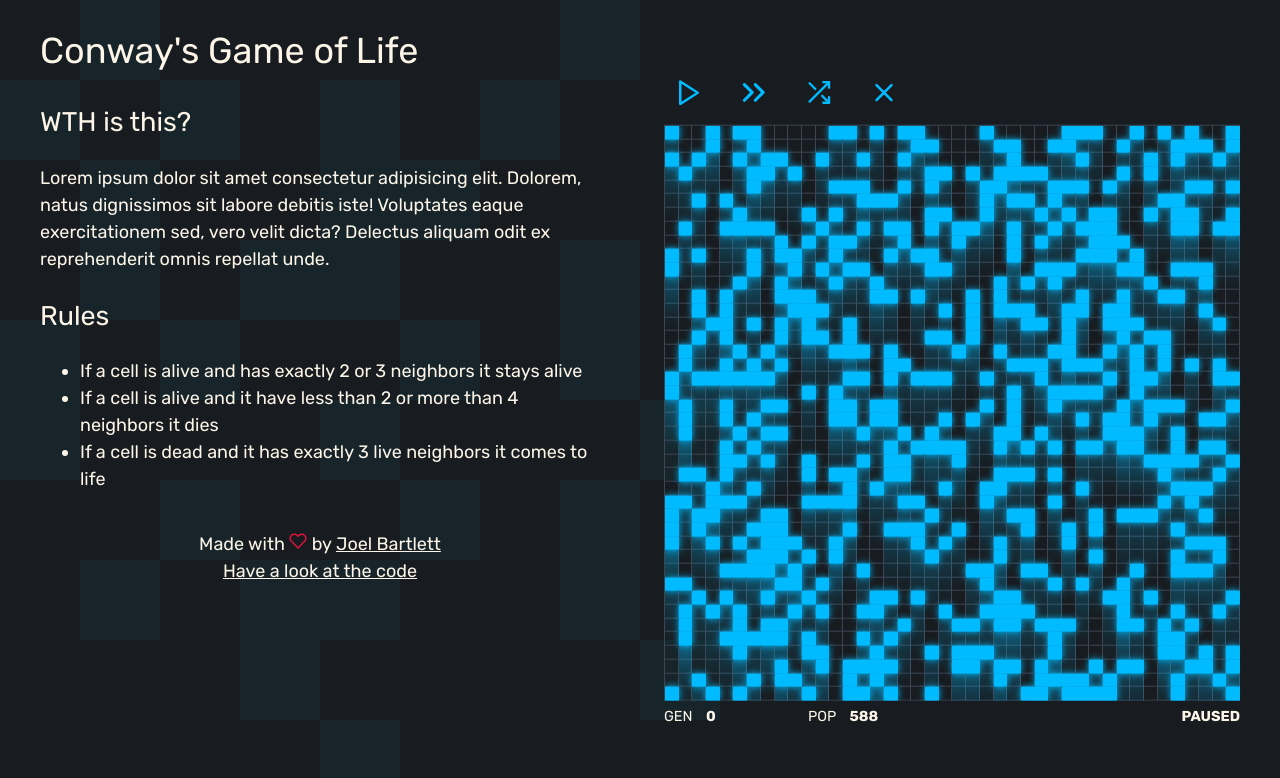
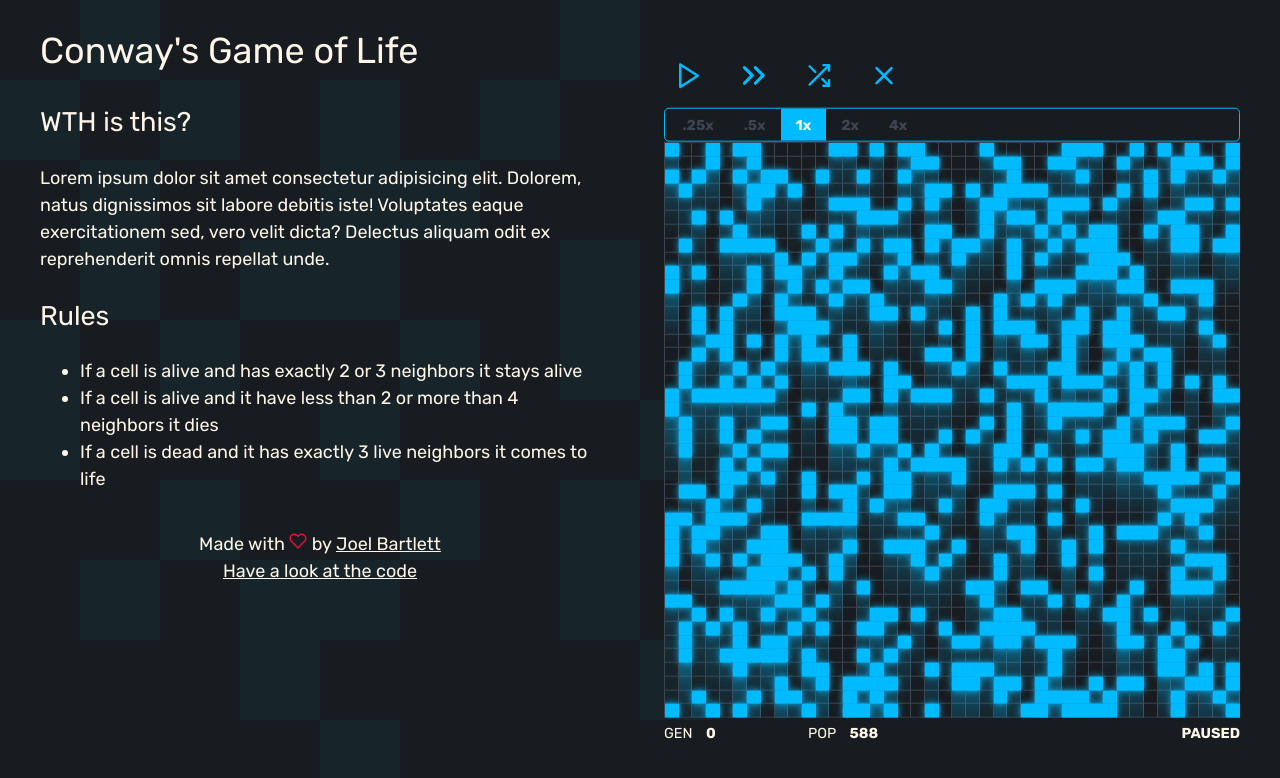
Before and after one commit to murbar/conways, a React (Create React App) app: page / in a window 1280 px wide. Shown: the top 778 px of the page. Built offline with nearby package versions, Linux system fonts and the light colour scheme.

Commit message:
Add speed control

```diff
--- a/src/App.js
+++ b/src/App.js
@@ -82,6 +82,19 @@ function App() {
     });
   };
 
+  const setSpeed = speedMS => {
+    const speed = parseInt(speedMS);
+
+    if (!typeof speed === 'number') {
+      console.error('Speed must be a number');
+    } else {
+      setConfig(prev => {
+        if (!isPaused) setEvolutionInterval(speed);
+        return { ...prev, speed };
+      });
+    }
+  };
+
   useInterval(() => {
     step();
   }, evolutionInterval);
@@ -101,7 +114,7 @@ function App() {
       </header>
 
       <GameContainer>
-        <Controls isPaused={isPaused} callbacks={{ playPause, step, randomize, reset }} />
+        <Controls isPaused={isPaused} callbacks={{ playPause, step, randomize, reset, setSpeed }} />
         <GridDisplay state={gridState} setCell={setCell} isPaused={isPaused} />
         <Stats genCount={genCount} popCount={popCount} isPaused={isPaused} />
       </GameContainer>
--- /dev/null
+++ b/src/components/ChoiceToggle.js
@@ -0,0 +1,74 @@
+import React, { useState } from 'react';
+import styled from 'styled-components';
+import { media } from '../styles/helpers';
+
+const Styles = styled.div`
+  display: flex;
+  border-radius: ${p => p.theme.inputBorderRadius};
+  border: 1px solid ${p => p.theme.colors.primary};
+  overflow: hidden;
+  button {
+    font-size: 0.8em;
+    font-family: ${p => p.theme.fontFamily};
+    font-weight: bold;
+    border: none;
+    background: none;
+    margin: 0;
+    padding: 0.75rem 0.75rem;
+    color: ${p => p.theme.colors.secondary};
+    cursor: pointer;
+  }
+  button:hover {
+    color: ${p => p.theme.colors.foreground};
+    background: ${p => p.theme.colors.secondary};
+  }
+  button:first-child {
+    padding-left: 1rem;
+  }
+  button:last-child {
+    padding-right: 1rem;
+  }
+  button:focus {
+    outline: none;
+  }
+  button.selected {
+    background: ${p => p.theme.colors.primary};
+    color: ${p => p.theme.colors.foreground};
+  }
+  button.selected:hover {
+    background: ${p => p.theme.colors.primary};
+    color: ${p => p.theme.colors.foreground};
+    cursor: default;
+  }
+  ${media.phone`
+    button {
+      padding: 0.75rem 1.5rem;
+    }
+    button:first-child {
+      padding-left: 1.75rem;
+    }
+    button:last-child {
+      padding-right: 1.75rem;
+    }
+  `}
+`;
+
+export default function ChoiceToggle({ choices, onToggle, initial }) {
+  const labels = Object.keys(choices);
+  const [selected, setSelected] = useState(initial);
+
+  const handleClick = label => {
+    setSelected(label);
+    onToggle(choices[label]);
+  };
+
+  return (
+    <Styles>
+      {labels.map(l => (
+        <button key={l} className={selected === l && 'selected'} onClick={() => handleClick(l)}>
+          {l}
+        </button>
+      ))}
+    </Styles>
+  );
+}
--- a/src/components/Controls.js
+++ b/src/components/Controls.js
@@ -1,6 +1,7 @@
 import React from 'react';
 import styled from 'styled-components';
 import IconButton from './IconButton';
+import ChoiceToggle from './ChoiceToggle';
 import { ReactComponent as PlayIcon } from '../icons/play.svg';
 import { ReactComponent as PauseIcon } from '../icons/pause.svg';
 import { ReactComponent as StepIcon } from '../icons/forward.svg';
@@ -25,6 +26,15 @@ const RandomizeButton = styled(IconButton)`
   }
 `;
 
+const speedChoices = {
+  // '0.25x': 800,
+  '.25x': 800,
+  '.5x': 400,
+  '1x': 200,
+  '2x': 100,
+  '4x': 50
+};
+
 export default function Controls({ isPaused, callbacks }) {
   return (
     <ControlsWrapper>
@@ -47,6 +57,7 @@ export default function Controls({ isPaused, callbacks }) {
           </IconButton>
         </>
       )}
+      <ChoiceToggle choices={speedChoices} initial={'1x'} onToggle={callbacks.setSpeed} />
     </ControlsWrapper>
   );
 }
```
